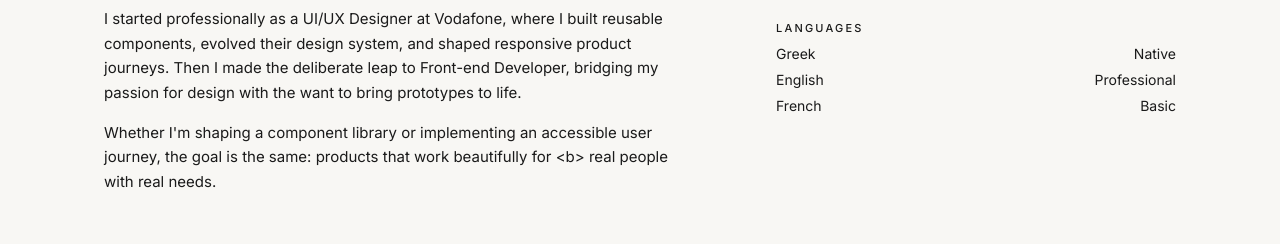
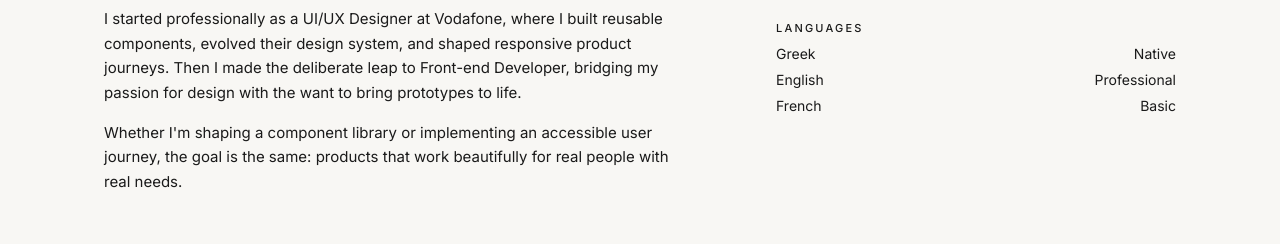
Before and after one commit to irosolonaki/irosolonaki.github.io, a React (Vite) app: page / in a window 1280 px wide. Shown: the part 1332-1576 px from the top of the page. Built offline with nearby package versions, Linux system fonts and the light colour scheme.

Commit message:
minor fix

```diff
--- a/src/app/App.tsx
+++ b/src/app/App.tsx
@@ -608,7 +608,7 @@ function About() {
               </p>
               <p>
                 {
-                  "Whether I'm shaping a component library or implementing an accessible user journey, the goal is the same: products that work beautifully for <b> real people with real needs."
+                  "Whether I'm shaping a component library or implementing an accessible user journey, the goal is the same: products that work beautifully for real people with real needs."
                 }
               </p>
             </div>
```
